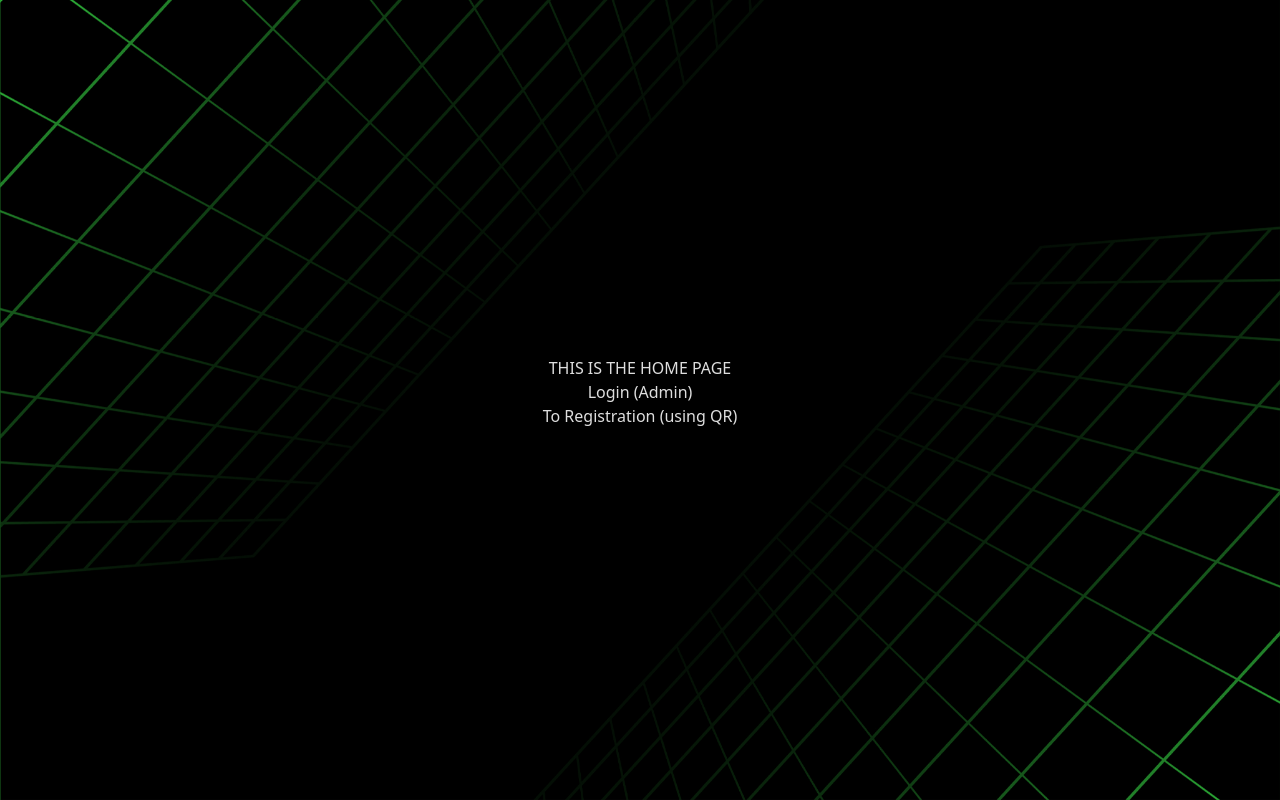
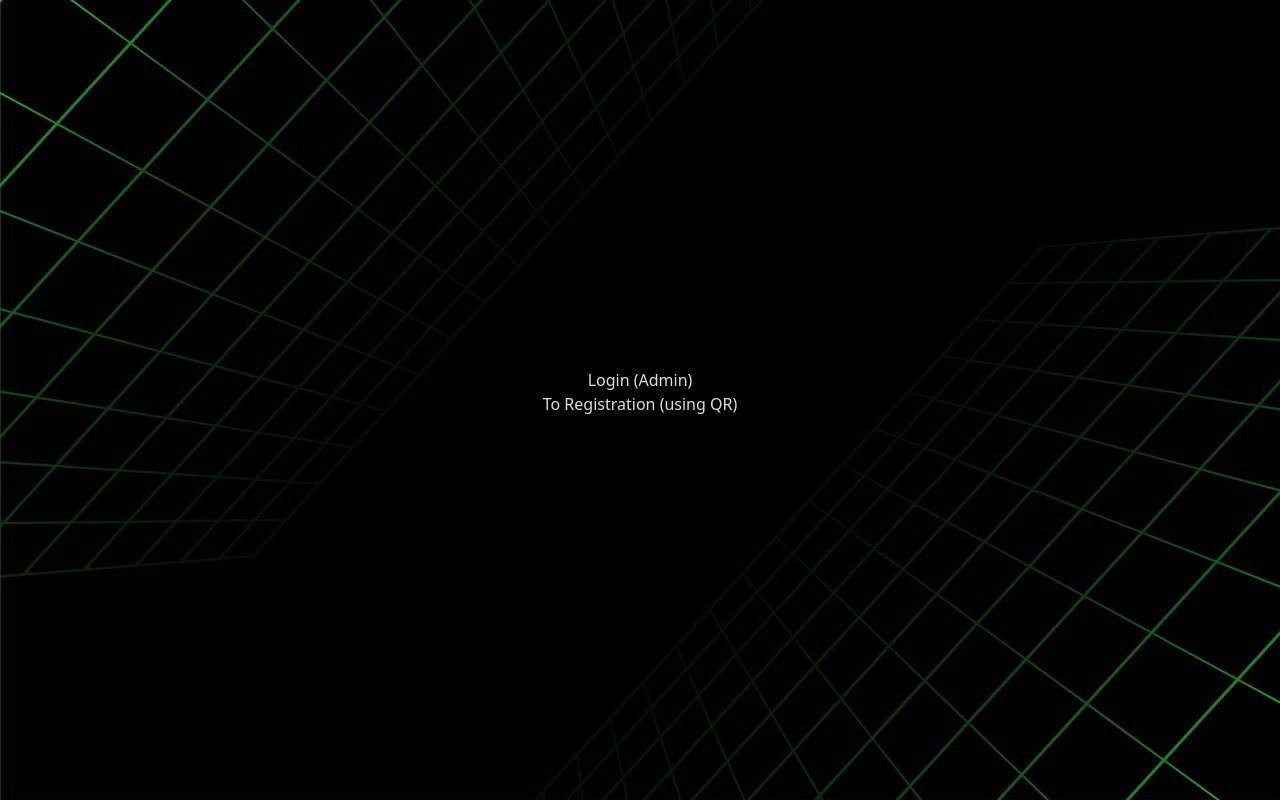
Before and after one commit to giraen/bnt_2025, a React (Vite) app in the folder frontend/: page / in a window 1280 px wide. Built offline with nearby package versions, Linux system fonts and the light colour scheme; no server answers.

Commit message:
removed the p in home

```diff
--- a/frontend/src/pages/HomePage.jsx
+++ b/frontend/src/pages/HomePage.jsx
@@ -16,8 +16,6 @@ const HomePage = () => {
 
     return(
         <>
-            <p>THIS IS THE HOME PAGE</p>
-
             {isAuth ? (
                 <>
                     <Link to="/dashboard">Dashboard (Admin)</Link> <br/>
```
